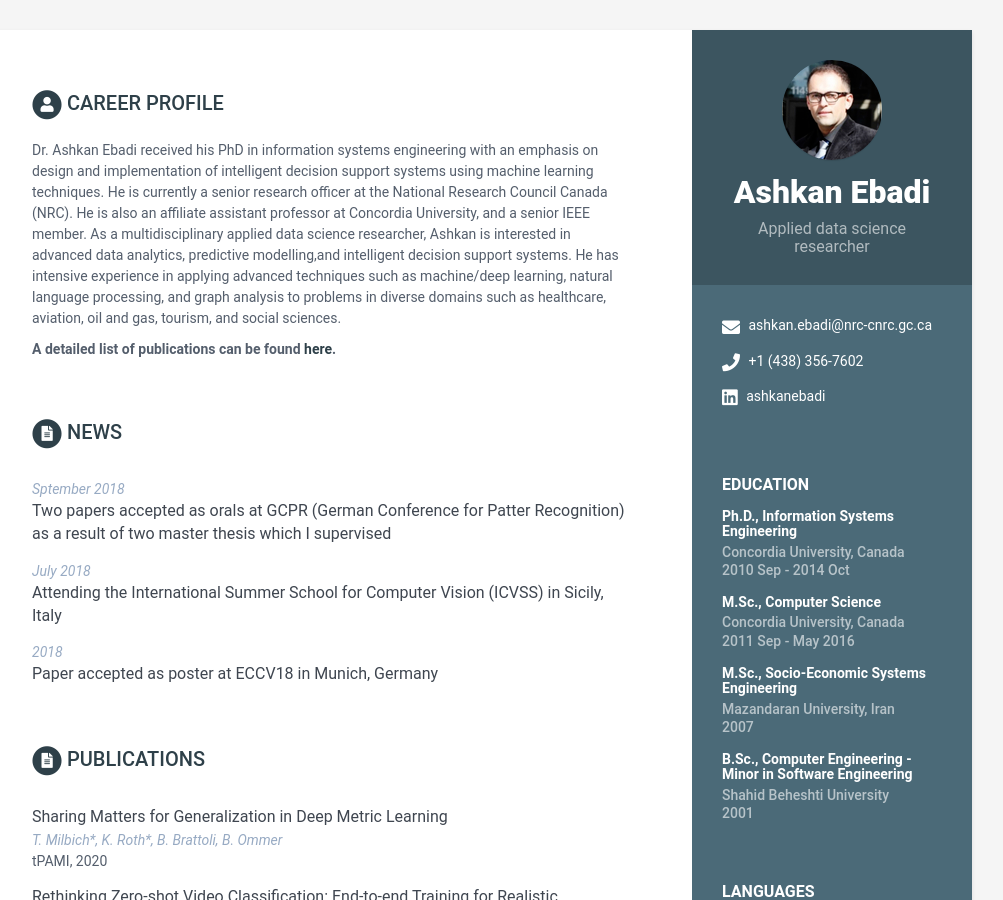
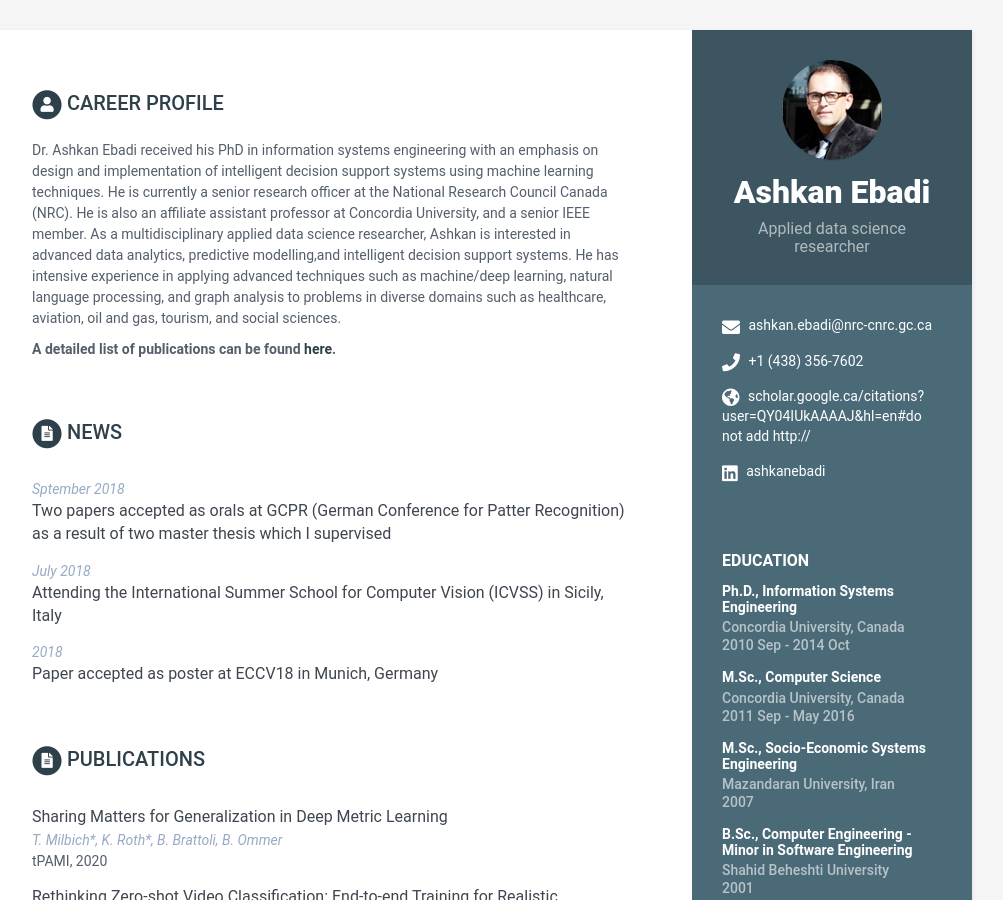
Before and after one commit to ashkan-nrc/ashkan-nrc.github.io, a Jekyll site: the page built from index.html, in a window 1280 px wide and 900 px high. Shown: the whole window, without its empty margins (168-1171 px from the left). Built offline with Jekyll 4.4.1, drawn with Linux system fonts in a browser that asks for light colours.

Commit message:
webpage data updated...

```diff
--- a/_data/data.yml
+++ b/_data/data.yml
@@ -14,7 +14,7 @@ sidebar:
     # Sidebar links
     email: ashkan.ebadi@nrc-cnrc.gc.ca
     phone: +1 (438) 356-7602
-    website:  #do not add http://
+    website:  scholar.google.ca/citations?user=QY04IUkAAAAJ&hl=en#do not add http://
     linkedin: ashkanebadi
     github:
     gitlab:
```
